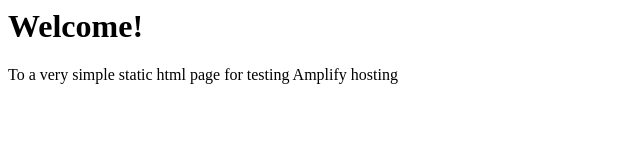
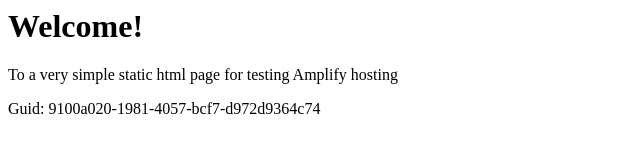
Before and after one commit to aws-aemilia-arn/Github-PR-Commit-Integration-Test-DoNotTouch-GithubWebhookPreviewCanaryTest-v1-prod-eu-north-1, a website: page src/index.html in a window 1280 px wide. Shown: the whole page, without its empty margins (0-640 px from the left). Drawn offline with Linux system fonts and the light colour scheme.

Commit message:
commit from integ tests

```diff
--- a/src/index.html
+++ b/src/index.html
@@ -1,3 +1,5 @@
+
+
 <html lang="en">
 
 <head>
@@ -10,6 +12,6 @@
 <body>
     <h1>Welcome!</h1>
     <p>To a very simple static html page for testing Amplify hosting</p>
-</body>
+    <p>Guid: 9100a020-1981-4057-bcf7-d972d9364c74</p></body>
 
 </html>
```
